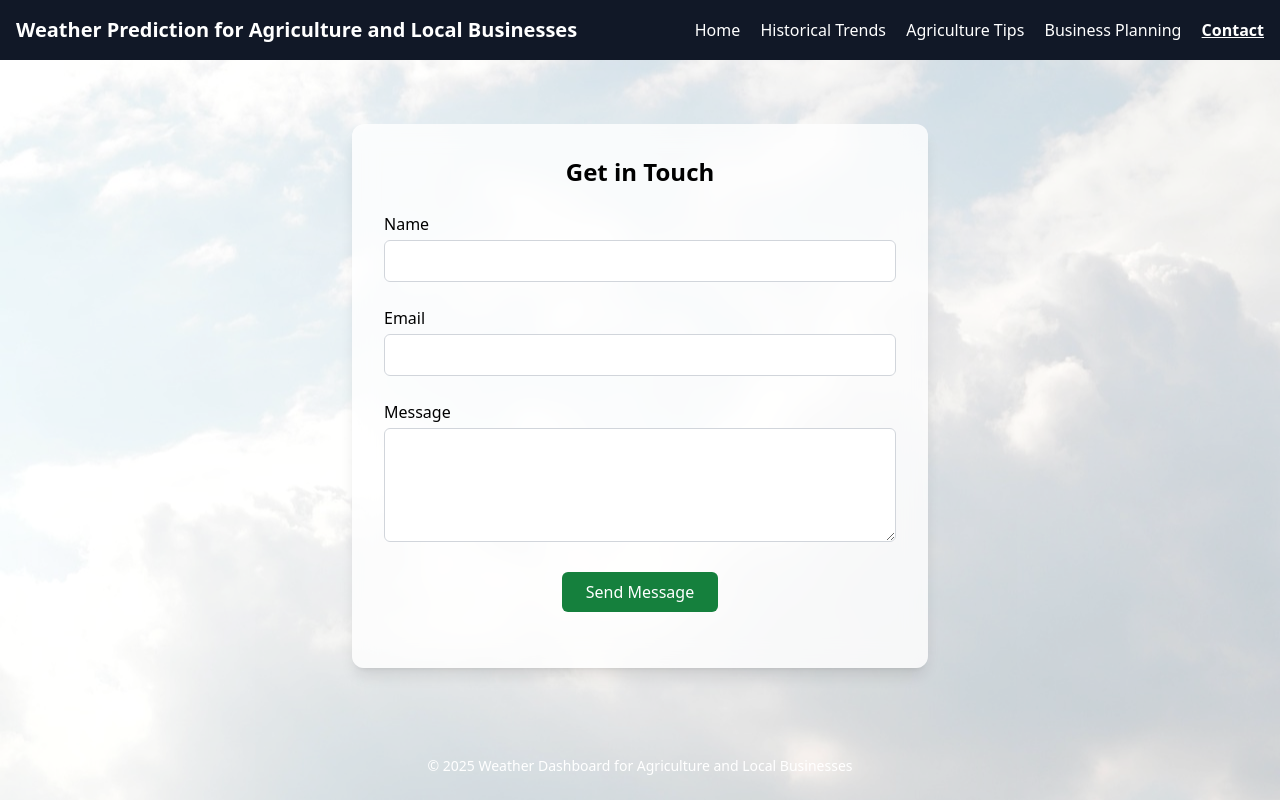
After one commit to nemasha200/Weather_Prediction_System, a Flask app: page /contact in a window 1280 px wide. The commit adds this page. Run offline with Flask 3, Linux system fonts and the light colour scheme; some libraries are stand-ins or nearby versions.

Commit message:
navigation bar changes

```diff
--- a/app.py
+++ b/app.py
@@ -56,6 +56,22 @@ def get_tips():
         ]
     }
     return jsonify(data)
+
+@app.route('/contact', methods=['GET', 'POST'])
+def contact():
+    if request.method == 'POST':
+        name = request.form.get('name')
+        email = request.form.get('email')
+        message = request.form.get('message')
+
+        # You can implement email sending or DB storage here
+        print(f"Contact Form Submitted: Name={name}, Email={email}, Message={message}")
+
+        flash("Your message has been sent successfully!", "success")
+        return redirect(url_for('contact'))
+
+    return render_template('contact.html')
+
 
 # --------------------------
 # Business Planning Page
--- /dev/null
+++ b/static/contact.js
@@ -0,0 +1,30 @@
+document.addEventListener("DOMContentLoaded", () => {
+  const form = document.getElementById("contactForm");
+  const status = document.getElementById("formStatus");
+
+  form.addEventListener("submit", async (e) => {
+    e.preventDefault();
+
+    // Simulate form submission
+    const name = form.name.value.trim();
+    const email = form.email.value.trim();
+    const message = form.message.value.trim();
+
+    if (!name || !email || !message) {
+      status.textContent = "Please fill in all fields.";
+      status.style.color = "red";
+      return;
+    }
+
+    // Display loading
+    status.textContent = "Sending...";
+    status.style.color = "black";
+
+    // Simulate async submission
+    setTimeout(() => {
+      status.textContent = "Message sent successfully! We will get back to you soon.";
+      status.style.color = "green";
+      form.reset();
+    }, 1500);
+  });
+});
--- /dev/null
+++ b/templates/contact.html
@@ -0,0 +1,61 @@
+<!DOCTYPE html>
+<html lang="en" class="h-full">
+<head>
+  <meta charset="UTF-8" />
+  <title>Contact - Weather Dashboard</title>
+  <script src="https://cdn.tailwindcss.com"></script>
+  <link rel="stylesheet" href="/static/contact.css" />
+</head>
+<body class="bg-gray-50 flex flex-col min-h-screen" style="background-image: url('/static/cloud1.jpg'); background-size: cover; background-attachment: fixed; background-position: center;">
+
+  <!-- Overlay -->
+  <div class="absolute inset-0 bg-white/40 z-0"></div>
+
+  <!-- Navigation -->
+<nav class="relative z-10 bg-gray-900 text-white p-4 flex flex-col md:flex-row md:justify-between md:items-center">
+  <h1 class="text-xl font-bold mb-2 md:mb-0">Weather Prediction for Agriculture and Local Businesses</h1>
+  <div class="space-x-4">
+    <a href="/" class="hover:underline">Home</a>
+    <a href="/historical-trends" class="hover:underline">Historical Trends</a>
+    <a href="/agriculture-tips" class="hover:underline">Agriculture Tips</a>
+    <a href="/business-planning" class="hover:underline">Business Planning</a>
+    <a href="/contact" class="underline font-semibold">Contact</a>
+  </div>
+</nav>
+
+
+  <!-- Main Contact Section -->
+  <main class="relative z-10 flex-grow flex flex-col items-center justify-center px-4 py-12">
+    <div class="bg-white/80 rounded-xl shadow-lg p-8 w-full max-w-xl backdrop-blur-md">
+      <h2 class="text-2xl font-bold mb-6 text-center">Get in Touch</h2>
+      <form id="contactForm" class="space-y-6">
+        <div>
+          <label class="block mb-1 font-medium">Name</label>
+          <input type="text" name="name" class="w-full px-4 py-2 rounded-md border border-gray-300 focus:ring-2 focus:ring-green-500" required />
+        </div>
+        <div>
+          <label class="block mb-1 font-medium">Email</label>
+          <input type="email" name="email" class="w-full px-4 py-2 rounded-md border border-gray-300 focus:ring-2 focus:ring-green-500" required />
+        </div>
+        <div>
+          <label class="block mb-1 font-medium">Message</label>
+          <textarea name="message" rows="4" class="w-full px-4 py-2 rounded-md border border-gray-300 focus:ring-2 focus:ring-green-500" required></textarea>
+        </div>
+        <div class="text-center">
+          <button type="submit" class="bg-green-700 text-white px-6 py-2 rounded-md hover:bg-green-800 transition">Send Message</button>
+        </div>
+        <p id="formStatus" class="text-center text-sm mt-4"></p>
+      </form>
+    </div>
+  </main>
+
+  <!-- Footer -->
+  <footer class="relative z-10 custom-green-bg text-white">
+    <div class="max-w-7xl mx-auto px-4 py-6 flex justify-center items-center">
+      <p class="text-sm">&copy; 2025 Weather Dashboard for Agriculture and Local Businesses</p>
+    </div>
+  </footer>
+
+  <script src="/static/contact.js"></script>
+</body>
+</html>
--- a/templates/index.html
+++ b/templates/index.html
@@ -56,7 +56,7 @@
 
 <body class="flex flex-col min-h-screen">
   <!-- Navigation -->
-  <nav style="background-color: #011a1a4a;" class="text-white p-4 flex flex-col md:flex-row md:justify-between md:items-center">
+  <nav style="background-color: #000404ad;" class="text-white p-4 flex flex-col md:flex-row md:justify-between md:items-center">
     <h1 class="text-xl font-bold mb-2 md:mb-0">Weather Prediction for Agriculture and Local Businesses</h1>
     <div class="space-x-4">
       <a href="/about" class="nav-special hover:underline">About</a>
@@ -147,7 +147,7 @@
   </main>
 
   <!-- Footer -->
-  <footer style="background-color: #01091ab8;" class="text-white">
+  <footer style="background-color: #168080;" class="text-white">
     <div class="max-w-7xl mx-auto px-4 py-6 flex flex-col md:flex-row justify-center items-center">
       <p class="text-sm">&copy; 2025 Weather Dashboard for Agriculture and Local Businesses</p>
     </div>
```
